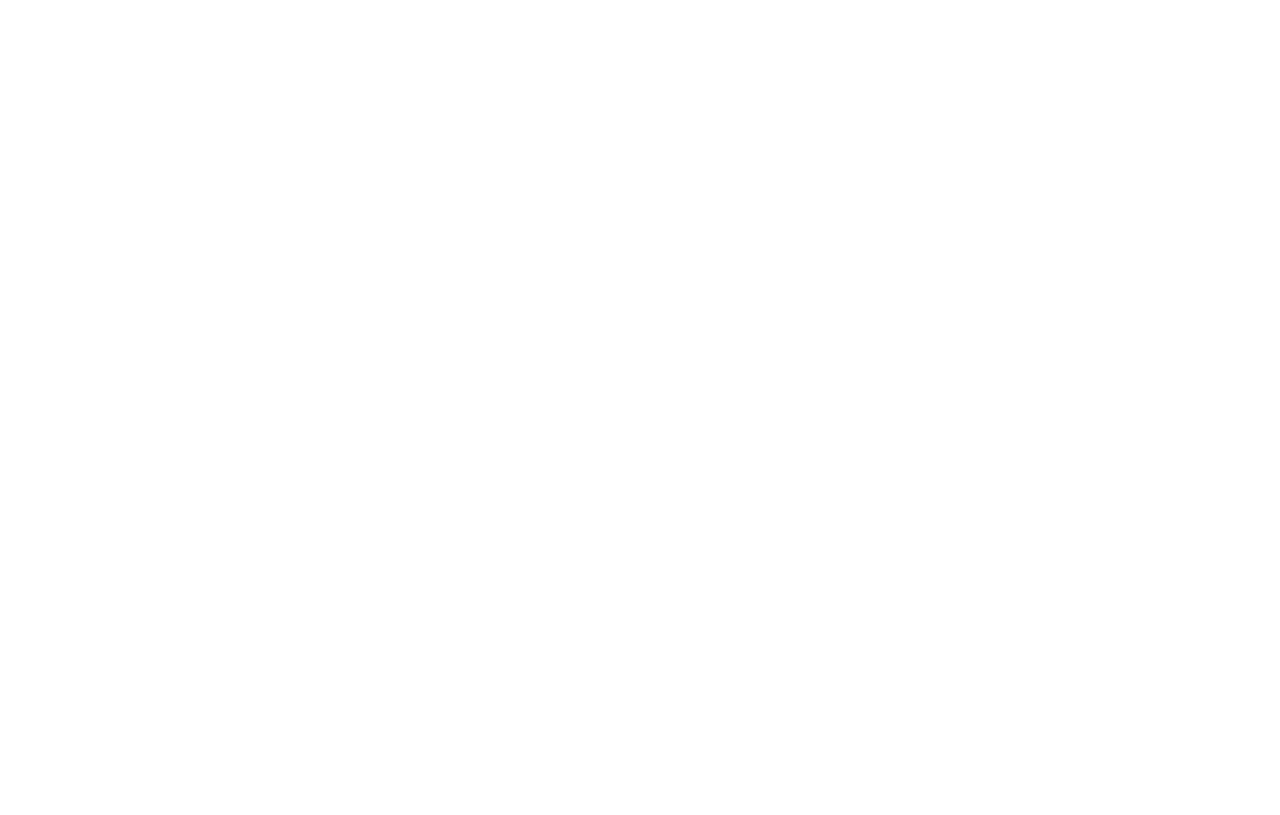
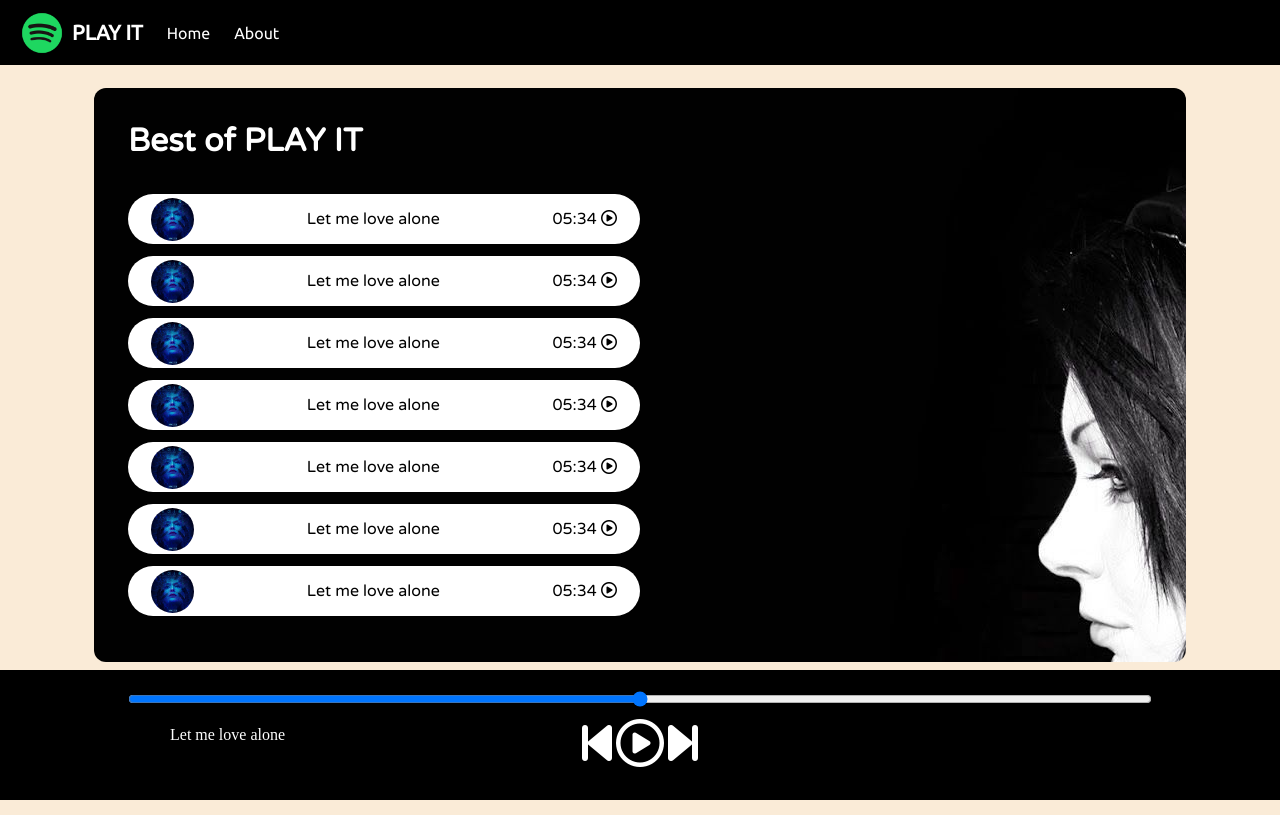
Before and after one commit to Guptachetan08/Play_it, a plain HTML site: page index.html in a window 1280 px wide. Drawn offline with Linux system fonts and the light colour scheme.

Commit message:
structure and designing almost done

```diff
--- a/index.html
+++ b/index.html
@@ -4,9 +4,83 @@
     <meta charset="UTF-8">
     <meta http-equiv="X-UA-Compatible" content="IE=edge">
     <meta name="viewport" content="width=device-width, initial-scale=1.0">
-    <title>Document</title>
+    <title>PLAY_IT</title>
+    <link rel="stylesheet" href="style.css">
+    <!-- <link defer rel="script" href="script.js"> -->
 </head>
 <body>
+    <nav>
+        <ul>
+            <li class="brand"><img src="logo.png" alt="PLAY_IT"><span>PLAY IT</span></li>
+            <li>Home</li>
+            <li>About</li>
+        </ul>
+    </nav>
 
+    <div class="container">
+        <div class="songlist">
+            <h1>Best of PLAY IT</h1>
+            <div class="songItemContainer">
+                <div class="songItem">
+                    <img src="./covers/1.jpg" alt="1">
+                    <span>Let me love alone</span>
+                    <span class="songListPlay"><span class="timestamp">05:34 <i class="far fa-play-circle"></i></span></span>
+                </div>
+
+                <div class="songItem">
+                    <img src="./covers/1.jpg" alt="1">
+                    <span>Let me love alone</span>
+                    <span class="songListPlay"><span class="timestamp">05:34 <i class="far fa-play-circle"></i></span></span>
+                </div>
+
+                <div class="songItem">
+                    <img src="./covers/1.jpg" alt="1">
+                    <span>Let me love alone</span>
+                    <span class="songListPlay"><span class="timestamp">05:34 <i class="far fa-play-circle"></i></span></span>
+                </div>
+
+                <div class="songItem">
+                    <img src="./covers/1.jpg" alt="1">
+                    <span>Let me love alone</span>
+                    <span class="songListPlay"><span class="timestamp">05:34 <i class="far fa-play-circle"></i></span></span>
+                </div>
+
+                <div class="songItem">
+                    <img src="./covers/1.jpg" alt="1">
+                    <span>Let me love alone</span>
+                    <span class="songListPlay"><span class="timestamp">05:34 <i class="far fa-play-circle"></i></span></span>
+                </div>
+
+                <div class="songItem">
+                    <img src="./covers/1.jpg" alt="1">
+                    <span>Let me love alone</span>
+                    <span class="songListPlay"><span class="timestamp">05:34 <i class="far fa-play-circle"></i></span></span>
+                </div>
+
+                <div class="songItem">
+                    <img src="./covers/1.jpg" alt="1">
+                    <span>Let me love alone</span>
+                    <span class="songListPlay"><span class="timestamp">05:34 <i class="far fa-play-circle"></i></span></span>
+                </div>
+            </div>
+        </div>
+        <div class="songBanner"></div>
+    </div>
+
+    <div class="bottom">
+        <input type="range" name="range" id="myProgressBar" min="0" max="100">
+        <div class="icons">
+            <!-- fontawesome icons -->
+            <i class="fas fa-3x fa-step-backward"></i>
+            <i class="far fa-3x fa-play-circle"></i>
+            <i class="fas fa-3x fa-step-forward"></i>
+        </div>
+
+        <div class="songInfo">
+            <img src="playing.gif" width="42px">Let me love alone
+        </div>
+    </div>
+    <script src="https://kit.fontawesome.com/a83d8b8a4e.js" crossorigin="anonymous"></script>
+    <script src="script.js"></script>
 </body>
 </html>
--- a/script.js
+++ b/script.js
@@ -0,0 +1,3 @@
+console.log("welcome to play it")
+
+//51:00
--- a/style.css
+++ b/style.css
@@ -0,0 +1,119 @@
+@import url('https://fonts.googleapis.com/css2?family=Ubuntu&family=Varela+Round&display=swap');
+/* font-family: 'Varela Round', sans-serif; */
+body {
+    background-color: antiquewhite;
+}
+
+* {
+    margin: 0;
+    padding: 0;
+}
+
+nav{
+    font-family: 'Ubuntu', sans-serif;
+}
+nav ul{
+    display: flex;
+    align-items: center;
+    list-style-type: none;
+    height: 65px;
+    background-color: black;
+    color: white;
+}
+
+nav ul li{
+    padding: 0 12px;
+}
+
+.brand img{
+    width: 44px;
+    padding: 0 8px;
+}
+
+.brand{
+    display: flex;
+    align-items: center;
+    font-weight: bolder;
+    font-size: 1.3em;
+}
+
+.container{
+    min-height: 60vh;
+    background-color: black;
+    color: white;
+    font-family: 'Varela Round', sans-serif;
+    display: flex;
+    width: 80%;
+    margin: 23px auto;
+    border-radius: 12px;
+    padding: 34px;
+    background-image: url('./bg.jpg');
+}
+
+.bottom{
+    display: flex;
+    position: sticky;
+    background-color: black;
+    color: white;
+    height: 130px;
+    bottom: 0;
+    align-items: center;
+    justify-content: center;
+    flex-direction: column;
+}
+
+.icons{
+    margin: 12px 0;
+    max-width: 30vw;
+}
+.icons i{
+    cursor: pointer;
+}
+
+#myProgressBar{
+    width: 80vw;
+}
+.songlist{
+    width: 50%;
+}
+
+.songItemContainer{
+    margin-top: 34px;
+}
+
+.songItem{
+    height: 50px;
+    display: flex;
+    background-color: white;
+    color: black;
+    width: 100%;
+    min-width: 350px;
+    margin: 12px 0;
+    align-items: center;
+    justify-content: space-between;
+    border-radius: 34px;
+}
+
+.songItem img{
+    width: 43px;
+    margin: 0 23px;
+    border-radius: 34px;
+}
+
+.timestamp{
+    margin: 0 23px;
+}
+.timestamp i{
+    cursor: pointer;
+}
+
+.songInfo{
+    position: absolute;
+    left: 10vw;
+    max-width: 30vw;
+    max-height: fit-content;
+}
+.songInfo img{
+    opacity: 0;
+    transition: opacity 1s ease-in;
+}
```
